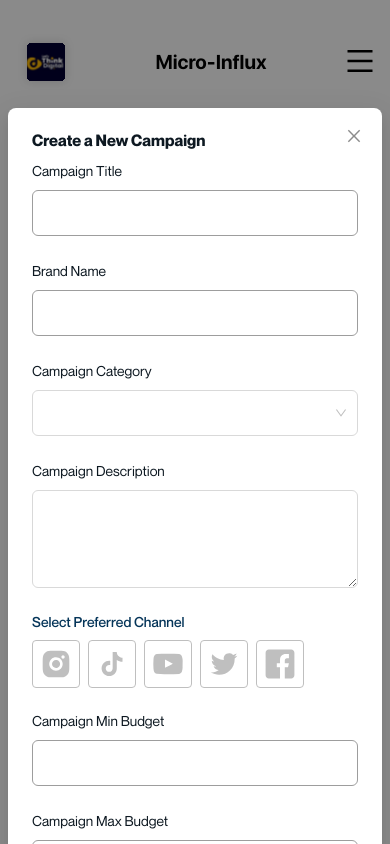
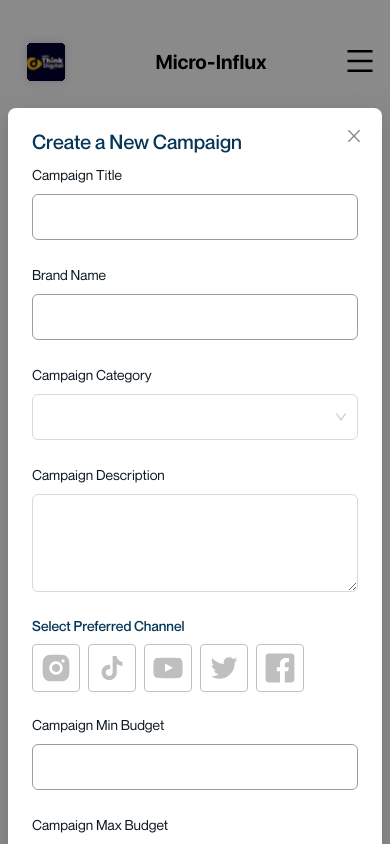
Before and after one commit to 5iveemmy/micr0-influx, a React (Vite) app: page / in a window 390 px wide. Both pictures are taken after typing "Sample" into the empty fields and a click on the button "Create a New Campaign". Built offline with nearby package versions, Linux system fonts and the light colour scheme.

Commit message:
chore: make modal responsive

```diff
--- a/src/components/CreateCampaign.tsx
+++ b/src/components/CreateCampaign.tsx
@@ -9,6 +9,7 @@ import * as Yup from "yup";
 import { Campaign } from "@/type";
 import CustomImage from "./CustomImage";
 import { getRandomColor } from "@/utils";
+import "./modal.css";
 
 const validationSchema = Yup.object().shape({
   title: Yup.string().required("Campaign title is required"),
@@ -102,10 +103,15 @@ const CreateCampaign = ({ addCampaign }: Props) => {
         Create a New Campaign
       </Button>
       <Modal
-        title="Create a New Campaign"
+        className="responsive-modal"
+        title={
+          <h1 className="text-[#053559] text-xl font-medium">
+            Create a New Campaign
+          </h1>
+        }
         open={open}
         onCancel={onClose}
-        width={720}
+        width={655}
         footer={null}
       >
         <Formik
--- /dev/null
+++ b/src/components/modal.css
@@ -0,0 +1,13 @@
+@media (max-width: 767px) {
+  :where(.css-dev-only-do-not-override-xs4f4s).ant-modal {
+    top: 0;
+    width: 100% !important;
+    max-width: none !important;
+    margin: 0px !important;
+    height: 100% !important;
+  }
+
+  :where(.css-dev-only-do-not-override-xs4f4s).ant-modal .ant-modal-content {
+    border-radius: 0px !important;
+  }
+}
```
